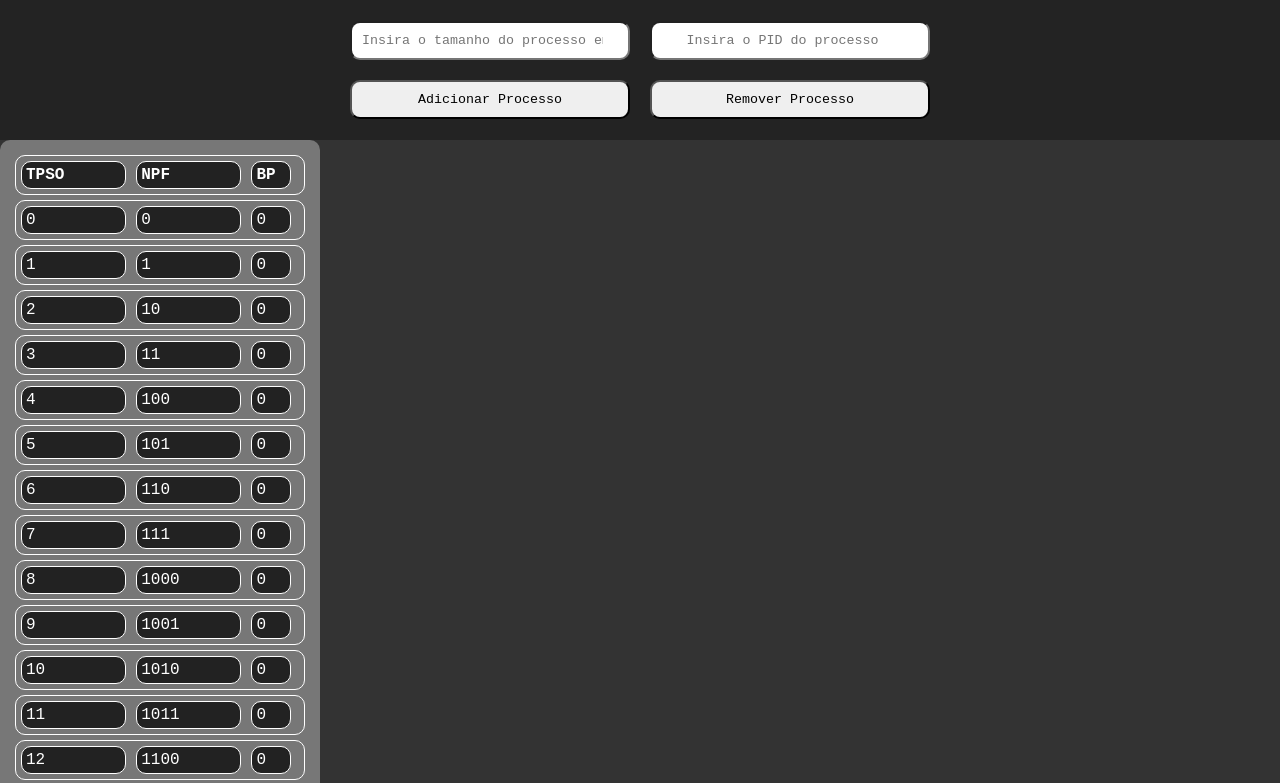
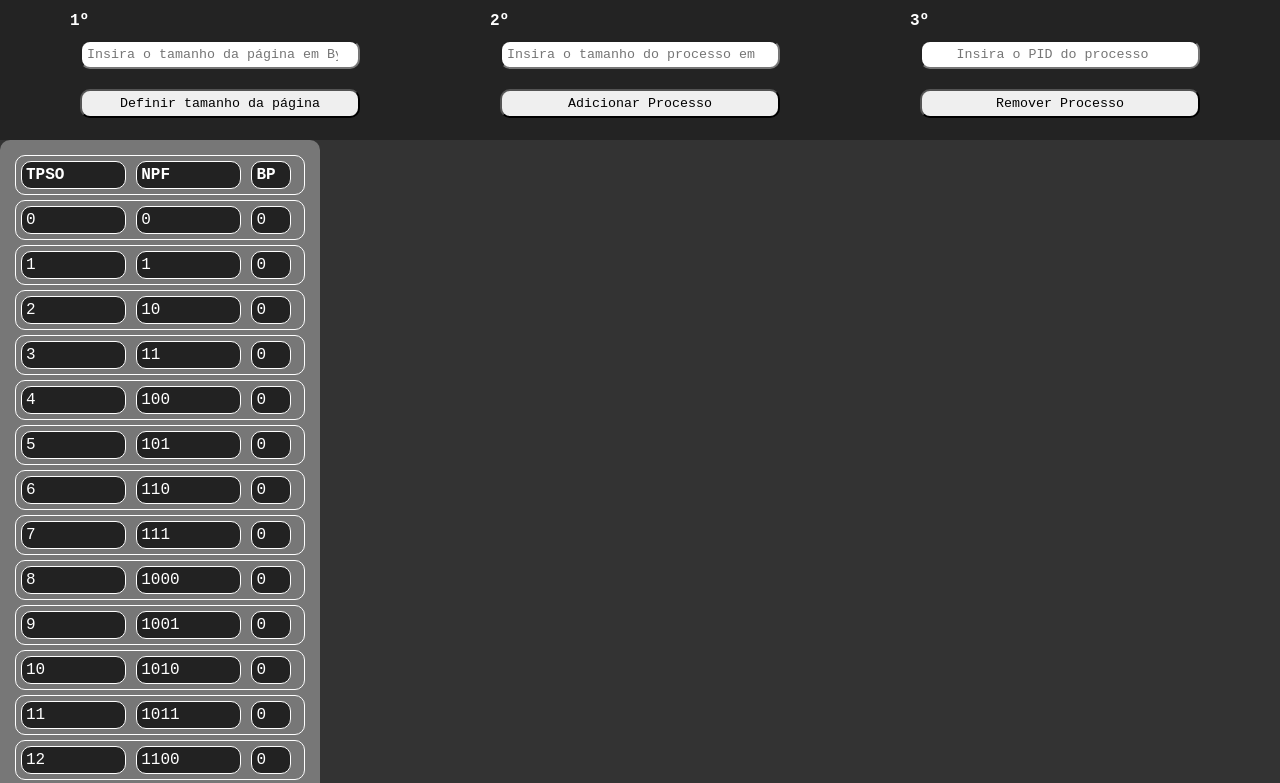
Before and after one commit to Gabao-Farias/Process_manager, a React (Create React App) app: page / in a window 1280 px wide. Shown: the top 783 px of the page. Built offline with nearby package versions, Linux system fonts and the light colour scheme.

Commit message:
Added new feature on Header

```diff
--- a/src/components/Header/index.tsx
+++ b/src/components/Header/index.tsx
@@ -1,14 +1,27 @@
-import React from 'react';
+import React, { FC, useState } from 'react';
 import { HeaderContainer, HeaderOption, HeaderSmallForm, HeaderInput } from './styles';
 
-const Header = () => {
+interface HeaderProps {
+  defineTamp: () => {};
+}
+
+const Header : FC<HeaderProps> = ({defineTamp}) => {
+  const [tamp, setTamp] = useState();
+
   return(
     <HeaderContainer>
       <HeaderSmallForm>
+        <strong>1º</strong>
+        <HeaderInput value={tamp} type="number" placeholder="Insira o tamanho da página em Bytes" />
+        <HeaderOption onClick={() => {}}>Definir tamanho da página</HeaderOption>
+      </HeaderSmallForm>
+      <HeaderSmallForm>
+        <strong>2º</strong>
         <HeaderInput type="number" placeholder="Insira o tamanho do processo em bytes" />
         <HeaderOption onClick={() => {}}>Adicionar Processo</HeaderOption>
       </HeaderSmallForm>
       <HeaderSmallForm>
+        <strong>3º</strong>
         <HeaderInput type="number" placeholder="Insira o PID do processo" />
         <HeaderOption onClick={() => {}}>Remover Processo</HeaderOption>
       </HeaderSmallForm>
--- a/src/components/Header/styles.ts
+++ b/src/components/Header/styles.ts
@@ -5,12 +5,13 @@ export const HeaderContainer = styled.div`
   display: flex;
   flex-direction: row;
 
-  justify-content: center;
+  justify-content: space-around;
   align-items: center;
   height: 15vh;
   padding: 10px;
 
   background-color: #232323;
+  color: #fff;
 `;
 
 export const HeaderSmallForm = styled.div`
@@ -25,7 +26,7 @@ export const HeaderInput = styled.input`
   display: flex;
   flex-direction: row;
 
-  padding: 10px;
+  padding: 5px;
   margin: 10px;
   border-radius: 10px;
 
@@ -40,7 +41,7 @@ export const HeaderOption = styled.button`
   justify-content: center;
   align-items: center;
 
-  padding: 10px;
+  padding: 5px;
   margin: 10px;
 
   border-radius: 10px;
```
